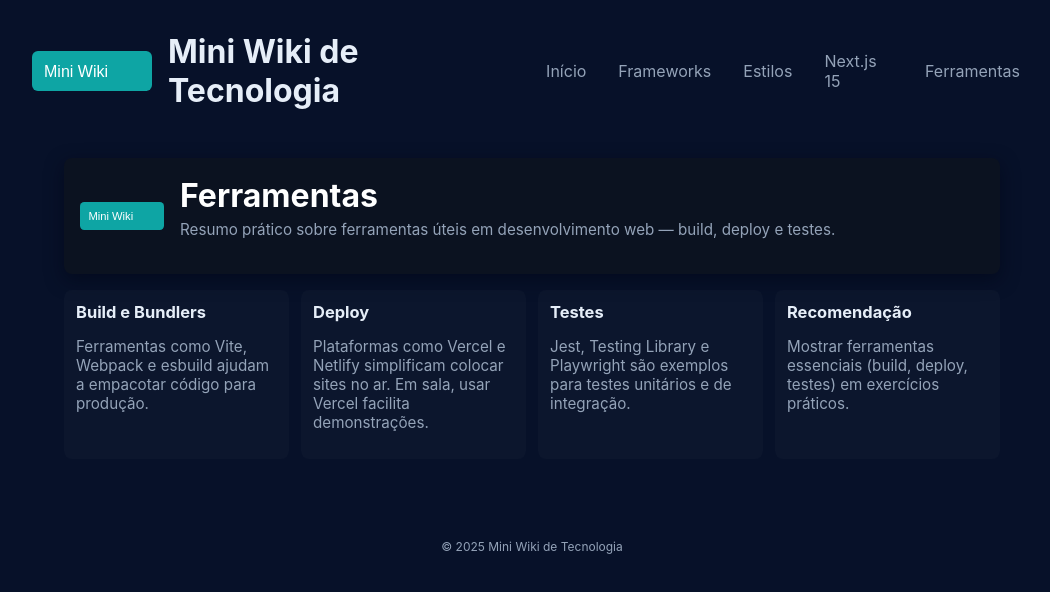
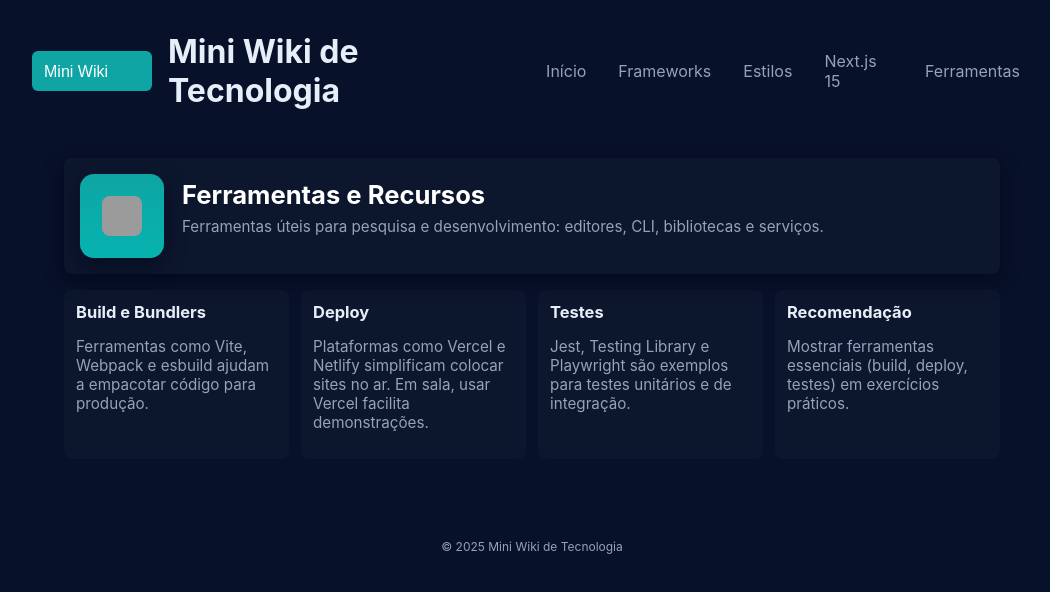
Before and after one commit to mateussousaaaa00-blip/fremeworks-pesquisa, a Next.js app: page /ferramentas in a window 1280 px wide. Shown: the top 592 px of the page, without its empty margins (108-1158 px from the left). Built offline with nearby package versions, Linux system fonts and the light colour scheme; grey boxes are pictures that could not be loaded.

Commit message:
style(hero): refinar header e usar ícone CDN na página Ferramentas

```diff
--- a/app/ferramentas/page.jsx
+++ b/app/ferramentas/page.jsx
@@ -1,17 +1,16 @@
 import InfoCard from '../../components/InfoCard'
+import HeroHeader from '../../components/HeroHeader'
 
 export default function Ferramentas(){
     return (
         <main className="container">
-            <section className="hero card" style={{marginBottom:16, padding: '1rem'}}>
-                <div style={{display:'flex',alignItems:'center',gap:16}}>
-                    <img src="/logo.svg" alt="logo" style={{width:84,height:84,borderRadius:10}}/>
-                    <div>
-                        <h2 className="hero-title" style={{margin:0}}>Ferramentas</h2>
-                        <p className="hero-sub muted-small" style={{marginTop:6}}>Resumo prático sobre ferramentas úteis em desenvolvimento web — build, deploy e testes.</p>
-                    </div>
-                </div>
-            </section>
+                <HeroHeader
+                    /* escondemos o logo que contém o texto 'Wiki' para ficar mais limpo */
+                    showLogo={false}
+                    icon="https://cdn-icons-png.flaticon.com/512/299/299326.png"
+                    title="Ferramentas e Recursos"
+                    subtitle="Ferramentas úteis para pesquisa e desenvolvimento: editores, CLI, bibliotecas e serviços."
+                />
 
             <section>
                 <div className="grid">
--- /dev/null
+++ b/components/HeroHeader.jsx
@@ -0,0 +1,28 @@
+"use client"
+import React from 'react'
+
+export default function HeroHeader({ logo = '/logo.svg', icon, title, subtitle, showLogo = true }){
+  return (
+    <section className="hero card" style={{marginBottom:16, padding: '1rem', background: 'rgba(255,255,255,0.02)'}}>
+      <div style={{display:'flex',alignItems:'center',gap:18}}>
+        {/* logo or compact icon */}
+        {showLogo ? (
+          <img src={logo} alt="logo" style={{width:112,height:112,borderRadius:12,objectFit:'cover',maxWidth:'100%'}}/>
+        ) : (
+          icon ? (
+            <div style={{width:84,height:84,borderRadius:14,display:'flex',alignItems:'center',justifyContent:'center',background:'linear-gradient(180deg,var(--accent),#06b3af)',boxShadow:'0 8px 20px rgba(2,6,23,0.5)'}}>
+              <img src={icon} alt="ícone" style={{width:40,height:40,borderRadius:8,objectFit:'cover',display:'inline-block',filter:'brightness(0.98)'}} />
+            </div>
+          ) : null
+        )}
+
+        <div style={{flex:1}}>
+          <div style={{display:'flex', alignItems:'center', gap:12}}>
+            <h2 className="hero-title" style={{margin:0, padding:0, fontSize: '1.6rem'}}>{title}</h2>
+          </div>
+          {subtitle ? <p className="hero-sub muted-small" style={{marginTop:8,maxWidth:720}}>{subtitle}</p> : null}
+        </div>
+      </div>
+    </section>
+  )
+}
```
